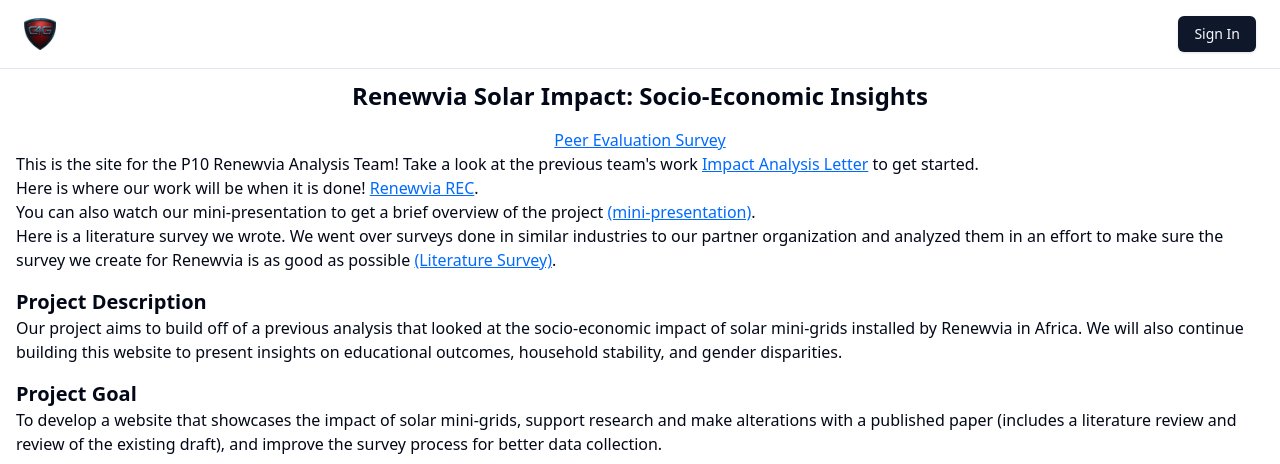
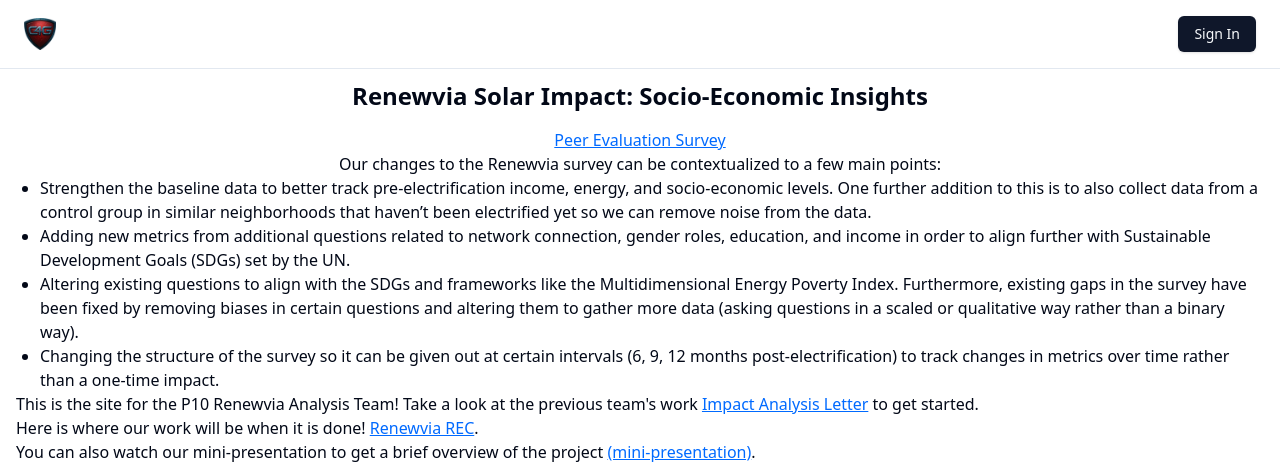
Before and after one commit to jeremy3298/CS-6150-P10-Website, a Next.js app: page / in a window 1280 px wide. Shown: the top 464 px of the page. Built offline with nearby package versions, Linux system fonts and the light colour scheme; no server answers.

Commit message:
Update page.tsx

```diff
--- a/src/app/page.tsx
+++ b/src/app/page.tsx
@@ -16,6 +16,13 @@ export default function Home() {
           Peer Evaluation Survey
         </a>
       </p>
+      <p>Our changes to the Renewvia survey can be contextualized to a few main points:</p>
+        <ul className="list-disc ml-6">
+          <li>Strengthen the baseline data to better track pre-electrification income, energy, and socio-economic levels. One further addition to this is to also collect data from a control group in similar neighborhoods that haven’t been electrified yet so we can remove noise from the data.</li>
+          <li>Adding new metrics from additional questions related to network connection, gender roles, education, and income in order to align further with Sustainable Development Goals (SDGs) set by the UN.</li>
+          <li>Altering existing questions to align with the SDGs and frameworks like the Multidimensional Energy Poverty Index. Furthermore, existing gaps in the survey have been fixed by removing biases in certain questions and altering them to gather more data (asking questions in a scaled or qualitative way rather than a binary way).</li>
+          <li>Changing the structure of the survey so it can be given out at certain intervals (6, 9, 12 months post-electrification) to track changes in metrics over time rather than a one-time impact.</li>
+      </ul>
       <p>
         This is the site for the P10 Renewvia Analysis Team! Take a look at the previous team's work&nbsp;
         <a
```
